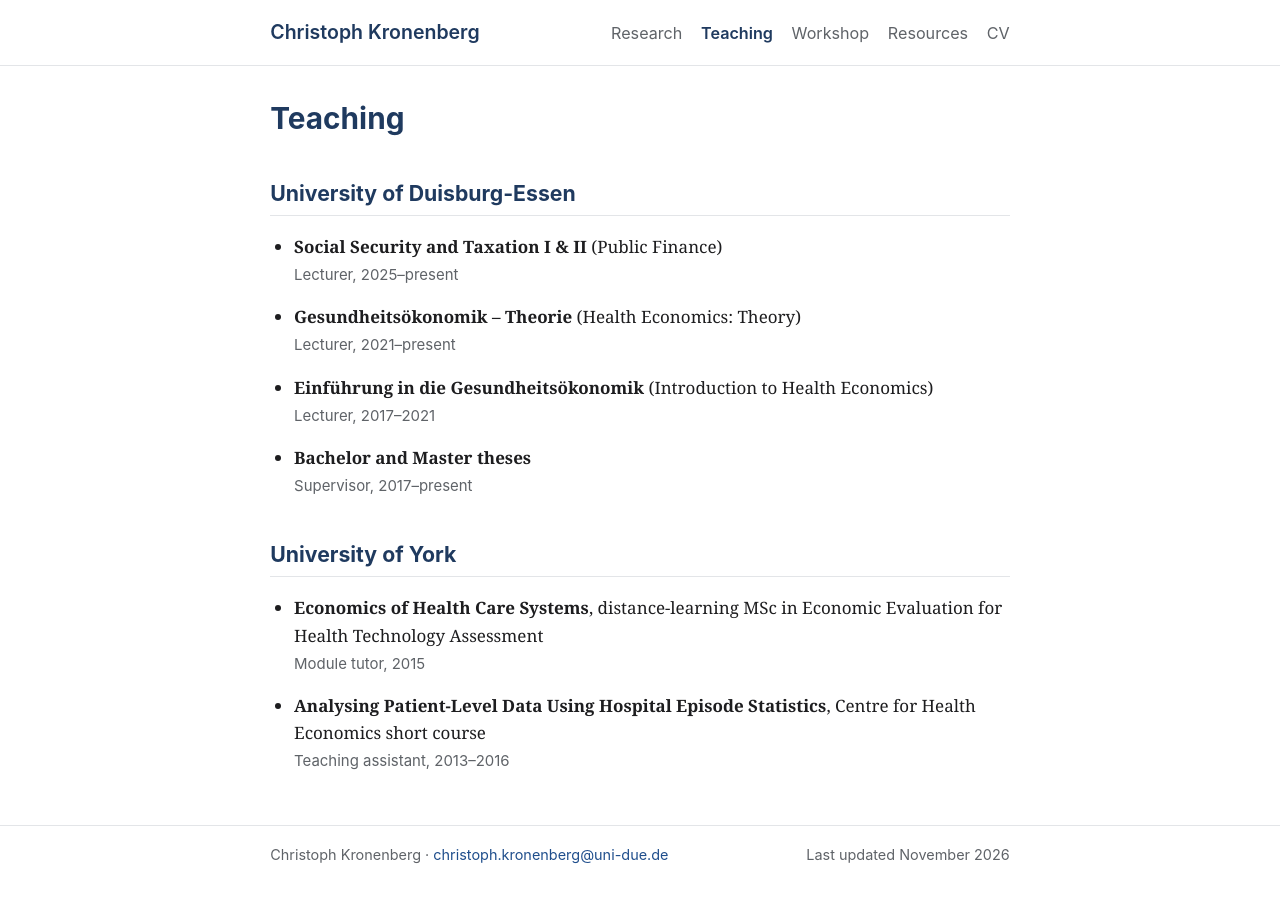
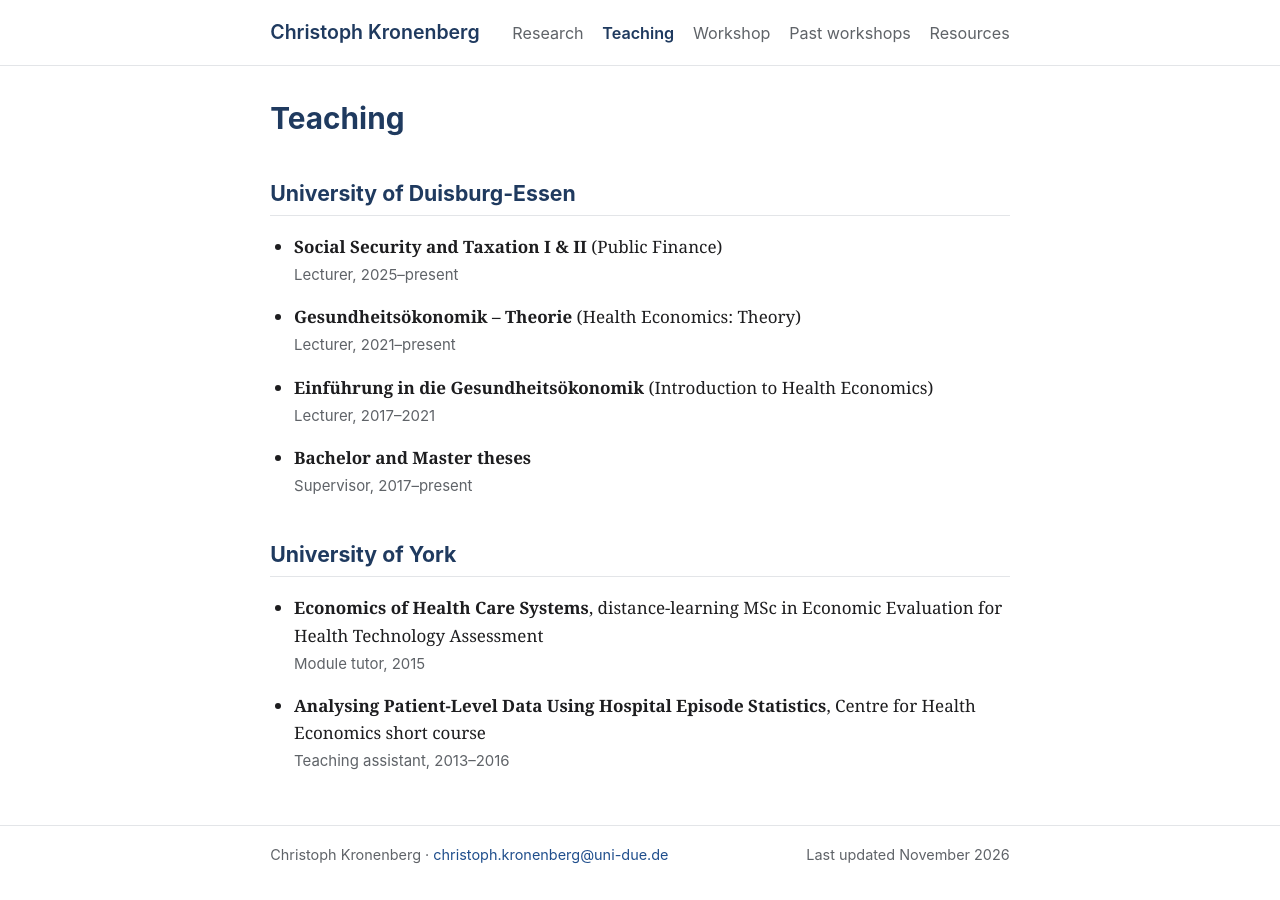
Before and after one commit to christophkronenberg/christophkronenberg.github.io, a Jekyll site: the page built from teaching.md, in a window 1280 px wide. Built offline with Jekyll 4.4.1, drawn with Linux system fonts in a browser that asks for light colours.

Commit message:
Add past workshops to nav; show CV, photo and flyers only when uploaded

```diff
--- a/_config.yml
+++ b/_config.yml
@@ -12,10 +12,13 @@ nav:
     url: /teaching/
   - title: Workshop
     url: /workshop/
+  - title: Past workshops
+    url: /workshop/archive/
   - title: Resources
     url: /resources/
   - title: CV
     url: /files/CV_Kronenberg.pdf
+    file: true
 
 markdown: kramdown
 kramdown:
--- a/_layouts/default.html
+++ b/_layouts/default.html
@@ -21,6 +21,7 @@
       <a class="site-title" href="{{ '/' | relative_url }}">{{ site.title }}</a>
       <nav class="site-nav" aria-label="Main">
         {% for item in site.nav %}
+        {% if item.file %}{% assign target = site.static_files | where: "path", item.url | first %}{% unless target %}{% continue %}{% endunless %}{% endif %}
         <a href="{{ item.url | relative_url }}"{% if page.url == item.url %} aria-current="page"{% endif %}>{{ item.title }}</a>
         {% endfor %}
       </nav>
```
Also changed, not shown: workshop/archive.md (+3 -1 lines).
